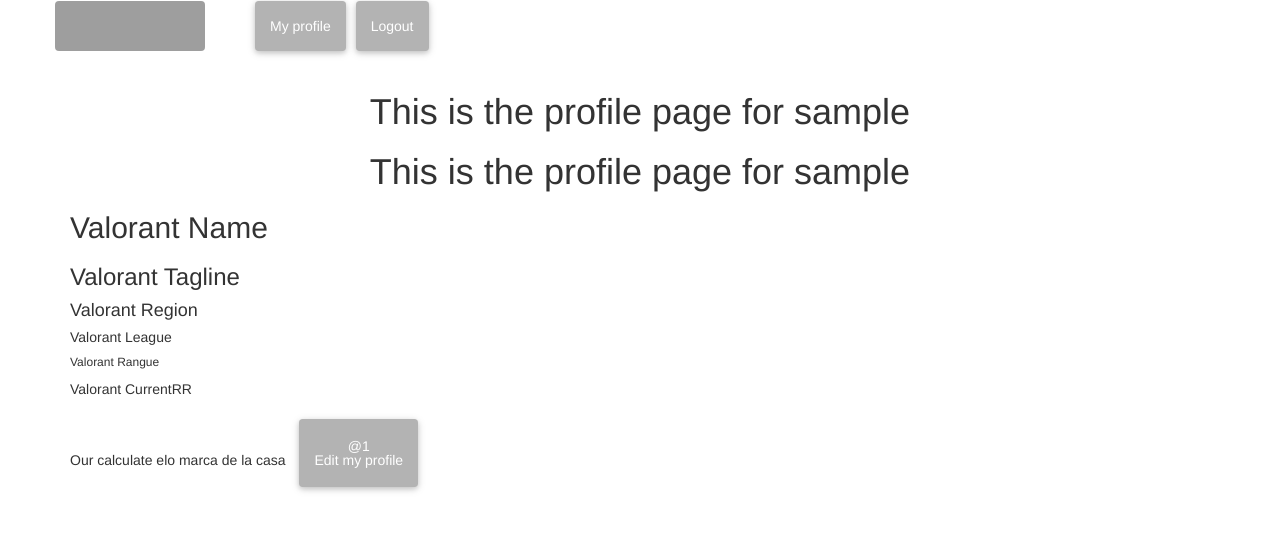
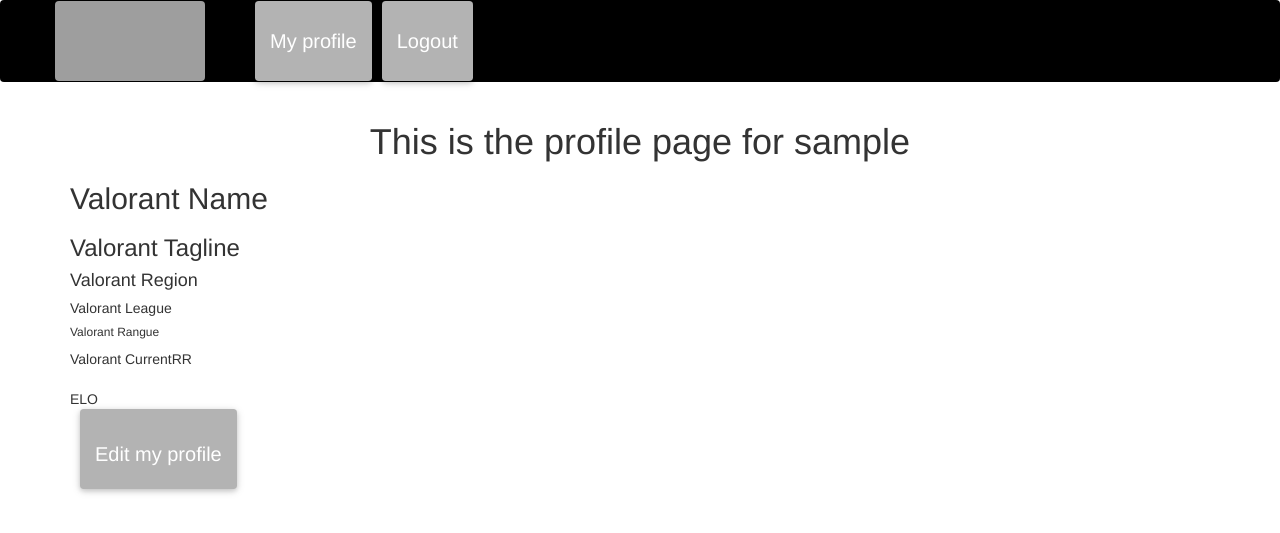
Before and after one commit to romflorod/tfg-2023, a Django app: page /profile/ in a window 1280 px wide. Shown: the top 533 px of the page. Run offline with Django 3.2, Linux system fonts and the light colour scheme; the visitor is signed in with stand-in values (Sample User, id 1); some libraries are stand-ins or nearby versions; grey boxes are pictures that could not be loaded.

Commit message:
Styling navbar properly

```diff
--- a/proyecto/users/templates/users/base.html
+++ b/proyecto/users/templates/users/base.html
@@ -12,7 +12,37 @@
     <title>Welcome to VandalStats!</title>
 
     {% block style %}
-    {% endblock style %}
+    <style>
+        h1 {
+            text-align: center;
+        }
+        a {
+            display: inline-block;
+            background: #313030;
+            color: #FFF;
+            border: 0;
+            border-radius: 4px;
+            text-align: center;
+            padding: 20px 30px;
+            line-height: 1;
+            text-decoration: none;
+        }
+        a:hover {
+          background: #c7c5c5;
+          color: #313030;
+        }
+        .a2 {
+            margin-left: 1em;
+        }
+        .center {
+            display: flex;
+            justify-content: center;
+            align-items: center;
+            height: 200px;
+            border: 3px solid #313030;
+        }
+    </style>
+{% endblock style %}
 </head>
 {% include "users/navbar.html" %}
 
--- a/proyecto/users/templates/users/editprofile.html
+++ b/proyecto/users/templates/users/editprofile.html
@@ -1,11 +1,9 @@
 {% extends 'users/base.html' %}
 {% block content %}
-{% block title %}Edit Profile Page{% endblock %}
 
 {% if user.is_authenticated %}
 
 <h1>Edit Profile Page</h1>
-<h2>ewffewfwefe</h2>
 <h1>This is the profile page for {{user.username}}</h1>
 <h2> Valorant Name  {{user.profile.valorantName}}</h2>
 <h3> Valorant Tagline  {{user.profile.valorantTagline}}</h3>
@@ -13,6 +11,8 @@
 <h5> Valorant League  {{user.profile.valorantLeague}}</h5>
 <h6> Valorant Rangue  {{user.profile.valorantRangue}}</h6>
 <h7> Valorant CurrentRR  {{user.profile.valorantCurrentRR}}</h7>
+<h8> ELO:  {{user.profile.valorantCalculatedElo}}</h8>
+
 <br><br>
 <div class="form-group">
     <form method="POST" enctype="multipart/form-data">
@@ -20,7 +20,6 @@
         {{ form.as_p }}
      <button class="btn btn-secondary">Update Profile Page</button>
 </div>
-<h8> Our calculate elo marca de la casa{{user.profile.valorantCalculatedElo}}</h8>
 
 {% endif %}
 
--- a/proyecto/users/templates/users/navbar.html
+++ b/proyecto/users/templates/users/navbar.html
@@ -14,7 +14,7 @@
       background-size: cover;
       background-image:url('https://images.alphacoders.com/118/1186644.png');
       width: 150px;
-
+      height: 80px;
     }
 
     nav ul li{
@@ -37,6 +37,10 @@
       box-shadow: 0 2px 5px 0 rgb(0 0 0 / 16%), 0 2px 10px 0 rgb(0 0 0 / 12%);
       border: none !important;
       font-weight: 300 !important;
+      height: 80px;
+      text-align: center;
+      line-height: 50px;
+      font-size: 20px;
     }
 
     .btn-default.nav-link.waves-effect.grey {
@@ -48,17 +52,12 @@
 </html>
 
 
-<nav class="navbar fixed-top navbar-expand-lg navbar-light white scrolling-navbar">
+<nav class="navbar fixed-top navbar-expand-lg navbar-dark bg-dark scrolling-navbar" style="background-color: #000000">
   <div class="container">
-
     <!-- Brand -->
     <a class="navbar-brand" href="/">
       <strong class="blue-text"></strong>
     </a>
-
-    <!-- Collapse -->
-
-
     <!-- Links -->
     <div class="collapse navbar-collapse" id="navbarSupportedContent">
 
@@ -68,8 +67,7 @@
 
       <!-- Right -->
       <ul class="navbar-nav nav-flex-icons">
-
-        <li class="nav-item">
+               <li class="nav-item">
             <a href="{% url 'profile' %} " class="btn-default nav-link waves-effect" >
               <span class="clearfix d-none d-sm-inline-block"> My profile </span>
             </a>
--- a/proyecto/users/templates/users/profile.html
+++ b/proyecto/users/templates/users/profile.html
@@ -1,41 +1,8 @@
 {% extends 'users/base.html' %}
 
-{% block style %}
-    <style>
-        h1 {
-            text-align: center;
-        }
-        a {
-            display: inline-block;
-            background: #313030;
-            color: #FFF;
-            border: 0;
-            border-radius: 4px;
-            text-align: center;
-            padding: 20px 30px;
-            line-height: 1;
-            text-decoration: none;
-        }
-        a:hover {
-          background: #c7c5c5;
-          color: #313030;
-        }
-        .a2 {
-            margin-left: 1em;
-        }
-        .center {
-            display: flex;
-            justify-content: center;
-            align-items: center;
-            height: 200px;
-            border: 3px solid #313030;
-        }
-    </style>
-{% endblock style %}
 {% block content %}
 {% if user.is_authenticated %}
 <h1>This is the profile page for {{user.username}} </h1>
-<h1>This is the profile page for {{user.username}}</h1>
 <h2> Valorant Name  {{user.profile.valorantName}}</h2>
 <h3> Valorant Tagline  {{user.profile.valorantTagline}}</h3>
 <h4> Valorant Region {{user.profile.valorantRegion}}</h4>
@@ -43,11 +10,13 @@
 <h6> Valorant Rangue  {{user.profile.valorantRangue}}</h6>
 <h7> Valorant CurrentRR  {{user.profile.valorantCurrentRR}}</h7>
 <br><br>
-<h8> Our calculate elo marca de la casa{{user.profile.valorantCalculatedElo}}</h8>
+<h8> ELO{{user.profile.valorantCalculatedElo}}</h8>
+<div>
+    <a href="{% url 'editprofile' request.user.profile.id %}" class="btn-default nav-link waves-effect" >
+        <!--@{{user.id}}-->
+         <span class="clearfix d-none d-sm-inline-block"> Edit my profile </span>
+     </a>
+</div>
 
-<a href="{% url 'editprofile' request.user.profile.id %}" class="btn-default nav-link waves-effect" >
-    @{{user.id}}
-    <span class="clearfix d-none d-sm-inline-block"> Edit my profile </span>
-</a>
 {% endif %}
 {% endblock content%}
```
Also changed, not shown: proyecto/Scripts/django-admin.py (added, +21 -0 lines), proyecto/users/templates/users/home.html (+1 -32 lines), 4 other files.
